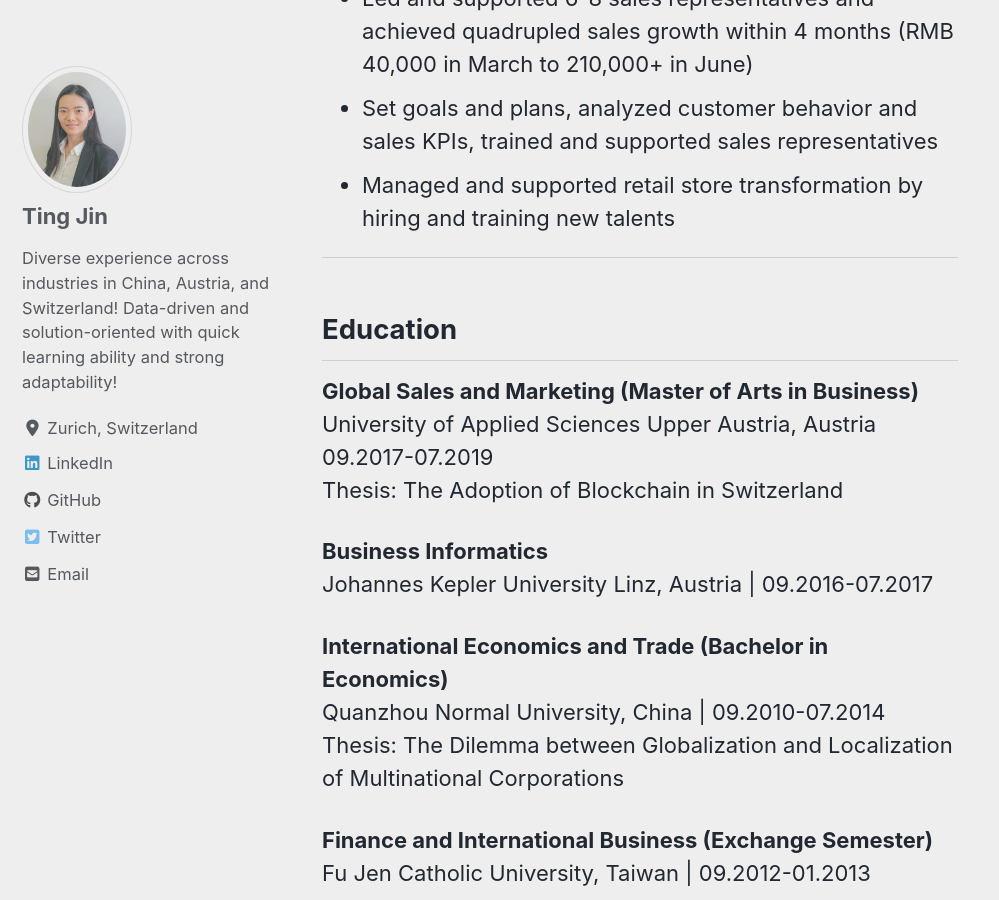
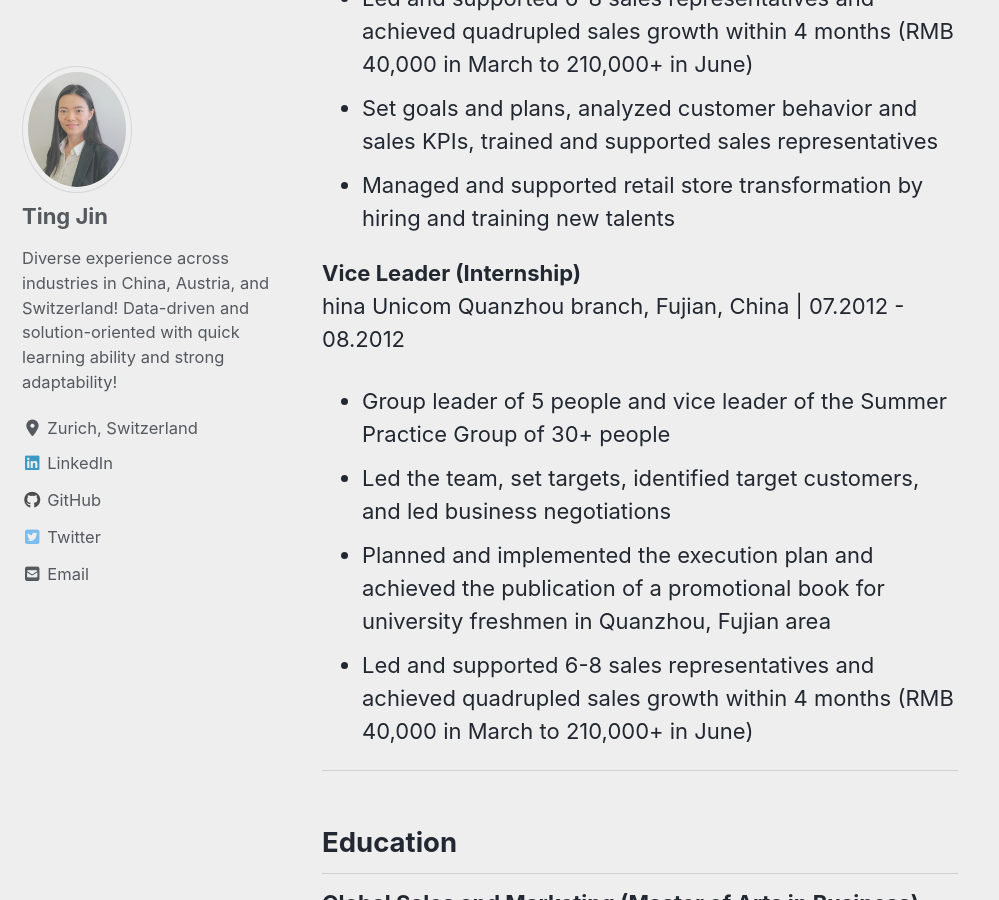
Before and after one commit to TingRigger/TingJin, a Jekyll site: the page built from _pages/cv.md, in a window 1280 px wide and 900 px high, scrolled down 3382 px. Shown: the whole window, without its empty margins (0-999 px from the left). Built offline with Jekyll 4.4.1, drawn with Linux system fonts in a browser that asks for light colours; cached includes are drawn as plain includes; nearby versions of some CDN libraries.

Commit message:
Update cv.md

```diff
--- a/_pages/cv.md
+++ b/_pages/cv.md
@@ -56,6 +56,13 @@ Bestseller (Vero Moda), Fujian, China | 02.2014 - 07.2014
 * Led and supported 6-8 sales representatives and achieved quadrupled sales growth within 4 months (RMB 40,000 in March to 210,000+ in June)
 * Set goals and plans, analyzed customer behavior and sales KPIs, trained and supported sales representatives
 * Managed and supported retail store transformation by hiring and training new talents
+
+<b>Vice Leader (Internship)</b>
+hina Unicom Quanzhou branch, Fujian, China | 07.2012 - 08.2012
+* Group leader of 5 people and vice leader of the Summer Practice Group of 30+ people
+* Led the team, set targets, identified target customers, and led business negotiations
+* Planned and implemented the execution plan and achieved the publication of a promotional book for university freshmen in Quanzhou, Fujian area
+* Led and supported 6-8 sales representatives and achieved quadrupled sales growth within 4 months (RMB 40,000 in March to 210,000+ in June)
 
 ---
 ## Education
```
